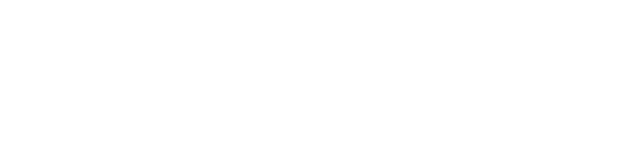
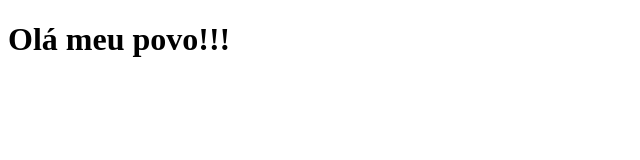
Before and after one commit to kevindutra09/aula011119, a plain HTML site: page index.html in a window 1280 px wide. Shown: the whole page, without its empty margins (0-640 px from the left). Drawn offline with Linux system fonts and the light colour scheme.

Commit message:
Ajustes no html

```diff
--- a/index.html
+++ b/index.html
@@ -4,9 +4,10 @@
     <meta charset="UTF-8">
     <meta name="viewport" content="width=device-width, initial-scale=1.0">
     <meta http-equiv="X-UA-Compatible" content="ie=edge">
-    <title>Document</title>
+    <title>Aula de TP</title>
 </head>
 <body>
+    <h1> Olá meu povo!!!</h1>
 
 </body>
 </html>
```
